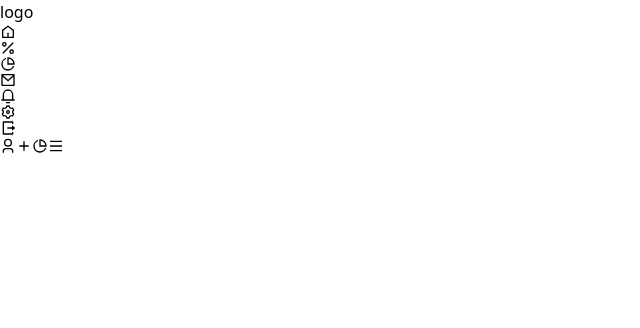
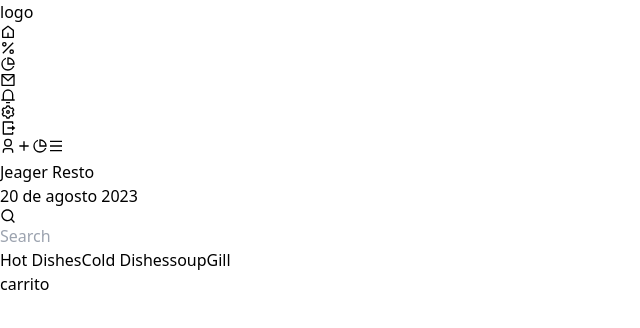
Before and after one commit to Adrianfeloh1/black-store, a React (Vite) app: page / in a window 1280 px wide. Shown: the top 328 px of the page, without its empty margins (0-640 px from the left). Built offline with nearby package versions, Linux system fonts and the light colour scheme.

Commit message:
Dando estilos al navbar con before:

```diff
--- a/src/App.jsx
+++ b/src/App.jsx
@@ -1,7 +1,14 @@
 
 import { useState } from "react";
 import { Sidebar } from "./components/shared/Sidebar";
-import { RiMenuFill, RiUser3Line, RiPieChartLine, RiAddLine, RiCloseLine } from "react-icons/ri";
+import {
+  RiMenuFill,
+  RiUser3Line,
+  RiPieChartLine,
+  RiAddLine,
+  RiCloseLine,
+  RiSearchLine
+} from "react-icons/ri";
 
 export const App = () => {
 
@@ -28,10 +35,42 @@
           <RiPieChartLine />
         </button>
         <button onClick={toggleMenu} className="text-white p-2">
-          { showMenu ? <RiCloseLine/> : <RiMenuFill />}
+          {showMenu ? <RiCloseLine /> : <RiMenuFill />}
         </button>
 
       </nav>
+      <main className="lg:pl-28 grid grid-cols-1 lg:grid-cols-8 ">
+        <div className=" lg:col-span-6">
+          {/* Header */}
+          <header className="p-4">
+            {/* Title and search */}
+            <div className="flex flex-col gap-4">
+              <div>
+                <h1 className="text-2xl text-gray-300">Jeager Resto</h1>
+                <p className="text-gray-500">20 de agosto 2023</p>
+              </div>
+              <form action="">
+                <div className="w-full relative">
+                  <RiSearchLine className="absolute left-2 top-1/2 -translate-y-1/2 text-gray-300 text-2xl" />
+                  <input type="text" className="bg-[#1F1D2B] w-full py-2 pl-10 pr-4 rounded-lg
+                 text-gray-300 outline-none"
+                    placeholder="Search"
+                  />
+                </div>
+              </form>
+            </div>
+            {/* Menu */}
+            <nav className="text-gray-300 flex items-center justify-between border-b">
+              <a href="#" className="relative py-2 pr-4 before:w-1/2 before:h-[2px] before:absolute before:bg-[#EC7C6A]
+              before:left-0 before:rounded-full before:-bottom-[1px] text-[#EC7C6A]">Hot Dishes</a>
+              <a href="#" className="py-2 pr-4">Cold Dishes</a>
+              <a href="#" className="py-2 pr-4">soup</a>
+              <a href="#" className="py-2 pr-4">Gill</a>
+            </nav>
+          </header>
+        </div>
+        <div className=" lg:col-span-2 fixed right-0 lg:static ">carrito</div>
+      </main>
     </div>
   );
 };
```
